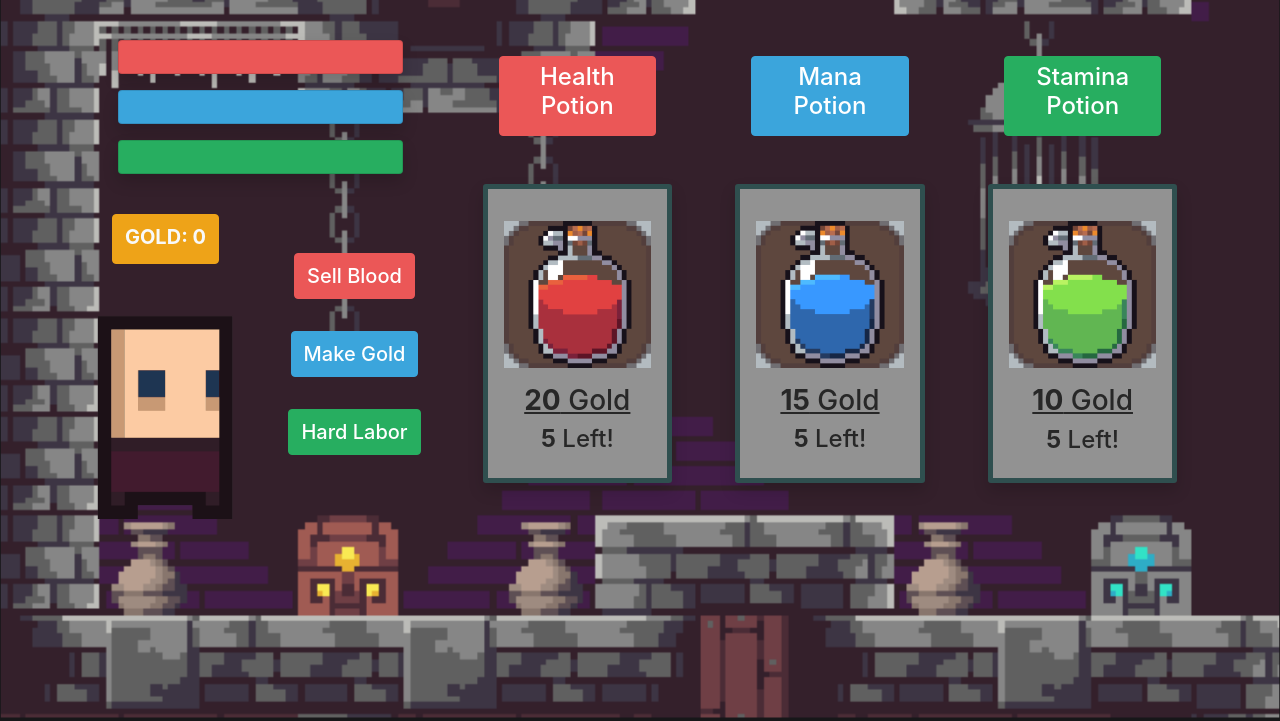
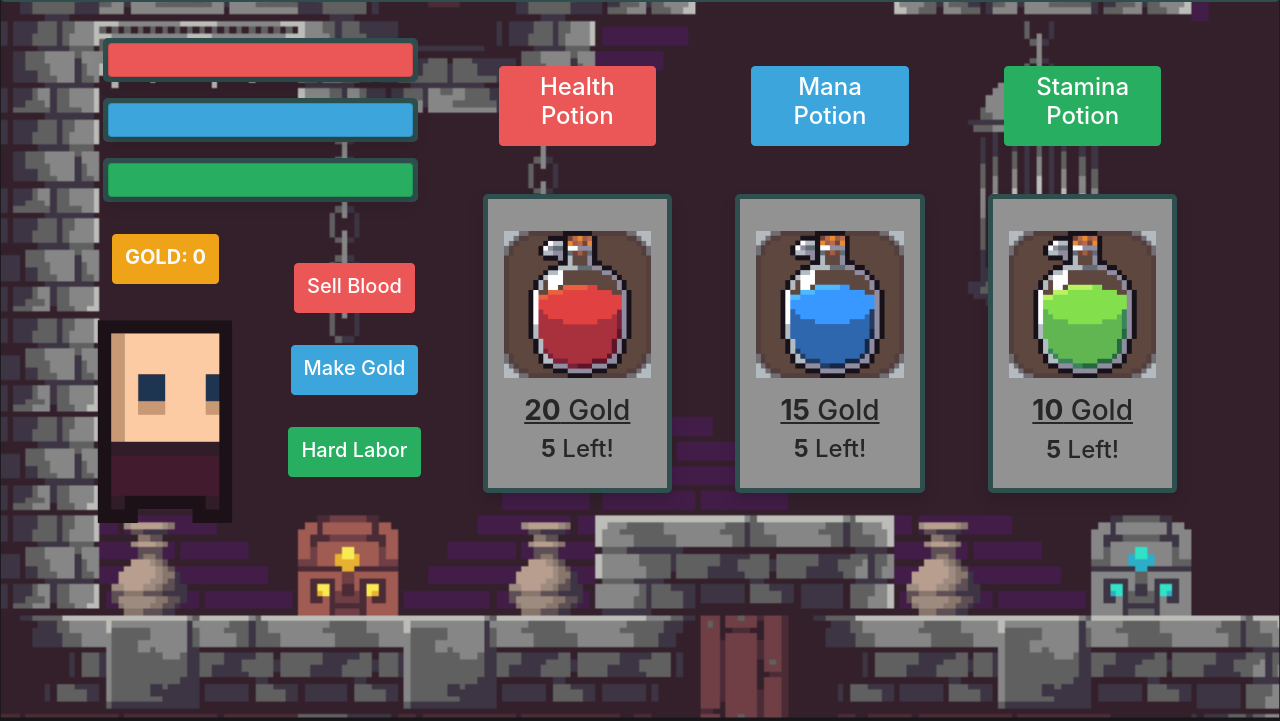
Before and after one commit to SamLimpic/vending-machine, a website with bundled scripts: page index.html in a window 1280 px wide. Shown: the part 79-800 px from the top of the page. Built offline with nearby package versions, Linux system fonts and the light colour scheme.

Commit message:
Final FInalized

```diff
--- a/app/Controllers/GameController.js
+++ b/app/Controllers/GameController.js
@@ -16,27 +16,27 @@ function _draw() {
         player = "/assets/img/player.png"
     }
     document.getElementById('patron').innerHTML = `
-        <div class="row justify-content-around my-3 text-center">
-            <div class="col-10">
+        <div class="row justify-content-around my-1 text-center">
+            <div class="col-10 px-0 bg-gray-dark card-border">
                 <div class="card shadow bg-danger py-3" style="width: ${health}%"></div>
             </div>
         </div>
             <div class="row justify-content-around my-3 text-center">
-            <div class="col-10">
+            <div class="col-10 px-0 bg-gray-dark card-border">
                 <div class="card shadow bg-primary py-3" style="width: ${mana}%"></div>
             </div>
         </div>
             <div class="row justify-content-around my-3 text-center">
-            <div class="col-10">
+            <div class="col-10 px-0 bg-gray-dark card-border">
                 <div class="card shadow bg-success py-3" style="width: ${stamina}%"></div>
             </div>
         </div>
     `
     document.getElementById('patron-img').innerHTML = `
-        <button class='btn btn-warning text-light my-4 align-middle'>
+        <button class='btn btn-warning text-light my-3 align-middle'>
             <h5 class="mt-1"><strong>GOLD: ${ProxyState.state.money} </strong></h5>
         </button>
-        <img class="w-100 pt-2" src="${player}" alt="">
+        <img class="w-100" src="${player}" alt="">
     `
     document.getElementById('shop').innerHTML = `
             <div class="col-3 card card-border shadow bg-gray text-dark text-center p-3 m-3">
--- a/assets/scss/main.scss
+++ b/assets/scss/main.scss
@@ -27,5 +27,5 @@ main {
   border: 5px;
   border-color: darkslategray;
   border-style: solid;
-  border-radius: 3px;
+  border-radius: 5px;
 }
--- a/index.html
+++ b/index.html
@@ -13,7 +13,7 @@
 
 <body class="bg-shop">
     <header>
-        <nav class="navbar navbar-dark navbar-expand bg-dark text-light">
+        <nav class="navbar navbar-dark navbar-expand bg-dark text-light card-border">
             <a class="navbar-brand" href="#">
                 <img src="assets/img/mead.png" width="45" height="45" alt="" loading="lazy">
                 <span class="ml-2 text-warning">vending-machine</span>
@@ -34,13 +34,13 @@
                         </div>
                         <div class="col-6">
                             <button class='btn btn-danger my-3' onclick='app.gameController.sell(0, "health")'>
-                                <h5 class="my-1"> Sell Blood </h5>
+                                <h5 class="mt-1"> Sell Blood </h5>
                             </button>
                             <button class='btn btn-primary my-3' onclick='app.gameController.sell(1, "mana")'>
-                                <h5 class="my-1"> Make Gold </h5>
+                                <h5 class="mt-1"> Make Gold </h5>
                             </button>
                             <button class='btn btn-success my-3' onclick='app.gameController.sell(2, "stamina")'>
-                                <h5 class="my-1"> Hard Labor</h5>
+                                <h5 class="mt-1"> Hard Labor</h5>
                             </button>
                         </div>
                     </div>
```
Also changed, not shown: assets/style/main.css.
